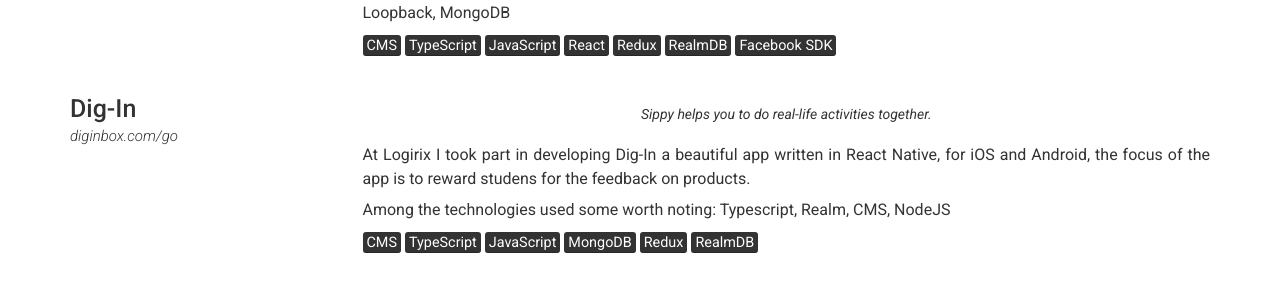
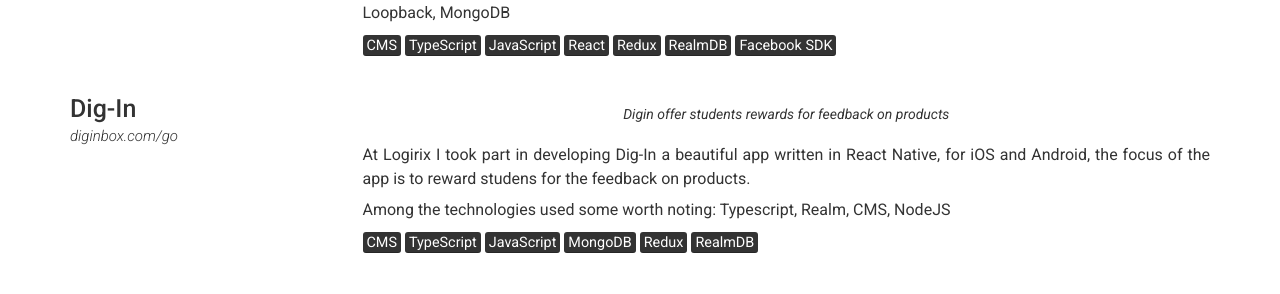
Before and after one commit to filipef101/filipef101.github.io, a Jekyll site: the page built from index.md, in a window 1280 px wide and 900 px high, scrolled down 2048 px. Shown: the part 154-448 px from the top of the window. Built offline with Jekyll 4.4.1, drawn with Linux system fonts in a browser that asks for light colours; nearby versions of some CDN libraries; a script that is not in the unit is left out.

Commit message:
minor fix

```diff
--- a/_data/projects.yml
+++ b/_data/projects.yml
@@ -24,7 +24,7 @@
   name: Dig-In
   link: diginbox.com/go
   quote: >
-    Sippy helps you to do real-life activities together.
+    Digin offer students rewards for feedback on products
   description: |
     At Logirix I took part in developing Dig-In a beautiful app written in React Native, for iOS and Android, the focus of the app is to reward studens for the feedback on products.
 
```
